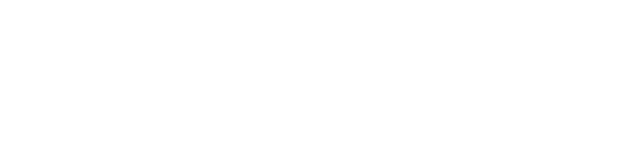
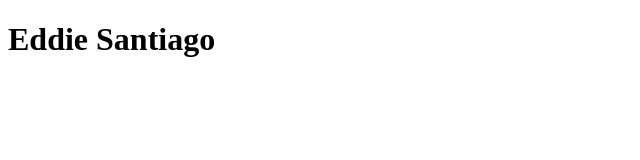
Before and after one commit to eddiedev14/Git-Course, a plain HTML site: page blog/index.html in a window 1280 px wide. Shown: the whole page, without its empty margins (0-640 px from the left). Drawn offline with Linux system fonts and the light colour scheme.

Commit message:
Agregar footer al index.html

```diff
--- a/blog/index.html
+++ b/blog/index.html
@@ -7,5 +7,9 @@
 </head>
 <body>
 
+    <footer>
+        <h1>Eddie Santiago</h1>
+    </footer>
+
 </body>
 </html>
```
